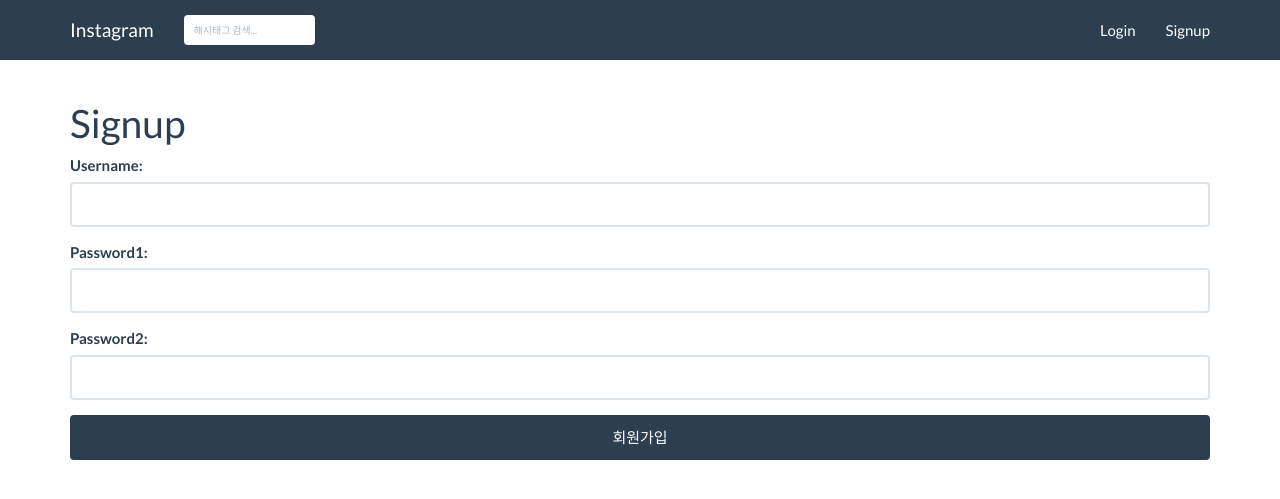
After one commit to LeeHanYeong/Django-Instagram, a Django app: page /member/signup/ in a window 1280 px wide. The commit adds this page. Shown: the top 499 px of the page. Run offline with Django 3.2, Linux system fonts and the light colour scheme; some libraries are stand-ins or nearby versions.

Commit message:
form include사용

```diff
--- a/instagram/config/settings.py
+++ b/instagram/config/settings.py
@@ -15,7 +15,7 @@
 # Build paths inside the project like this: os.path.join(BASE_DIR, ...)
 BASE_DIR = os.path.dirname(os.path.dirname(os.path.abspath(__file__)))
 
-AUTH_USER_MODEL = 'member.MyUser'
+AUTH_USER_MODEL = 'member.User'
 
 # Quick-start development settings - unsuitable for production
 # See https://docs.djangoproject.com/en/1.11/howto/deployment/checklist/
--- a/instagram/member/forms.py
+++ b/instagram/member/forms.py
@@ -1,4 +1,7 @@
 from django import forms
+from django.contrib.auth import get_user_model
+
+User = get_user_model()
 
 
 class LoginForm(forms.Form):
@@ -16,3 +19,51 @@
             }
         )
     )
+
+
+class SignupForm(forms.Form):
+    username = forms.CharField(
+        widget=forms.TextInput(
+            attrs={
+                'class': 'form-control',
+            }
+        )
+    )
+    password1 = forms.CharField(
+        widget=forms.PasswordInput(
+            attrs={
+                'class': 'form-control',
+            }
+        )
+    )
+    # 비밀번호 확인을 위한 필드
+    password2 = forms.CharField(
+        widget=forms.PasswordInput(
+            attrs={
+                'class': 'form-control',
+            }
+        )
+    )
+
+    # username필드의 검증에 username이 이미 사용중인지 여부 검사
+    def clean_username(self):
+        username = self.cleaned_data['username']
+        if User.objects.filter(username=username).exists():
+            raise forms.ValidationError('아이디가 이미 사용중입니다')
+        return username
+
+    # password1와 password2의 값이 일치하는지 유효성 검사
+    def clean_password2(self):
+        password1 = self.cleaned_data['password1']
+        password2 = self.cleaned_data['password2']
+        if password1 != password2:
+            raise forms.ValidationError('비밀번호와 비밀번호 확인란의 값이 일치하지 않습니다')
+        return password2
+
+    # 자신이 가진 username과 password를 사용해서 유저 생성 후 반환하는 메서드
+    def signup(self):
+        if self.is_valid():
+            return User.objects.create_user(
+                username=self.cleaned_data['username'],
+                password=self.cleaned_data['password2']
+            )
--- a/instagram/member/models.py
+++ b/instagram/member/models.py
@@ -1,5 +1,5 @@
 from django.contrib.auth.models import AbstractUser
 
 
-class MyUser(AbstractUser):
+class User(AbstractUser):
     pass
--- a/instagram/member/urls.py
+++ b/instagram/member/urls.py
@@ -4,4 +4,6 @@
 
 urlpatterns = [
     url(r'^login/$', views.login, name='login'),
+    url(r'^logout/$', views.logout, name='logout'),
+    url(r'^signup/$', views.signup, name='signup'),
 ]
--- a/instagram/member/views.py
+++ b/instagram/member/views.py
@@ -1,7 +1,11 @@
+from django.contrib.auth import (
+    authenticate,
+    login as django_login,
+    logout as django_logout,
+)
 from django.shortcuts import render, redirect
-from django.contrib.auth import login as django_login, logout as django_logout, authenticate
 
-from .forms import LoginForm
+from .forms import LoginForm, SignupForm
 
 
 def login(request):
@@ -31,7 +35,30 @@
             login_form.add_error(None, '아이디 또는 비밀번호가 올바르지 않습니다')
     else:
         login_form = LoginForm()
+
     context = {
         'login_form': login_form,
     }
     return render(request, 'member/login.html', context)
+
+
+def logout(request):
+    django_logout(request)
+    return redirect('post:post_list')
+
+
+def signup(request):
+    if request.method == 'POST':
+        signup_form = SignupForm(request.POST)
+        # 유효성 검증에 통과한 경우 (username의 중복과 password1, 2의 일치 여부)
+        if signup_form.is_valid():
+            # SignupForm의 인스턴스 메서드인 signup() 실행, 유저 생성
+            signup_form.signup()
+            return redirect('post:post_list')
+    else:
+        signup_form = SignupForm()
+
+    context = {
+        'signup_form': signup_form,
+    }
+    return render(request, 'member/signup.html', context)
--- a/instagram/templates/base.html
+++ b/instagram/templates/base.html
@@ -35,9 +35,10 @@
 					{% if user.is_authenticated %}
 					<li><a href="">Likes</a></li>
 					<li><a href="">Profile</a></li>
+					<li><a href="{% url 'member:logout' %}">Logout</a></li>
 					{% else %}
 					<li><a href="{% url 'member:login' %}">Login</a></li>
-					<li><a href="">Signup</a></li>
+					<li><a href="{% url 'member:signup' %}">Signup</a></li>
 					{% endif %}
 				</ul>
 			</div>
--- /dev/null
+++ b/instagram/templates/include/form.html
@@ -0,0 +1,21 @@
+<form action="" method="post">
+	{% csrf_token %}
+	{% for field in form %}
+		<div class="form-group{% if field.errors %} has-error{% endif %}">
+			{{ field.label_tag }}
+			{{ field }}
+			{% if field.errors %}
+				{% for error in field.errors %}
+				<span class="help-block">{{ error }}</span>
+				{% endfor %}
+			{% endif %}
+		</div>
+	{% endfor %}
+
+	{% if form.non_field_errors %}
+		{% for error in login_form.non_field_errors %}
+		<p class="text-danger"><b>{{ error }}</b></p>
+		{% endfor %}
+	{% endif %}
+	<button class="btn btn-primary btn-block">{{ submit_title }}</button>
+</form>
--- /dev/null
+++ b/instagram/templates/member/signup.html
@@ -0,0 +1,8 @@
+{% extends 'base.html' %}
+
+{% block title %}Signup{% endblock %}
+{% block content %}
+<div class="signup">
+	{% include 'include/form.html' with form=signup_form submit_title='회원가입' %}
+</div>
+{% endblock %}
```
Also changed, not shown: instagram/templates/member/login.html (+1 -21 lines), instagram/member/migrations/0001_initial.py, instagram/post/migrations/0001_initial.py.
